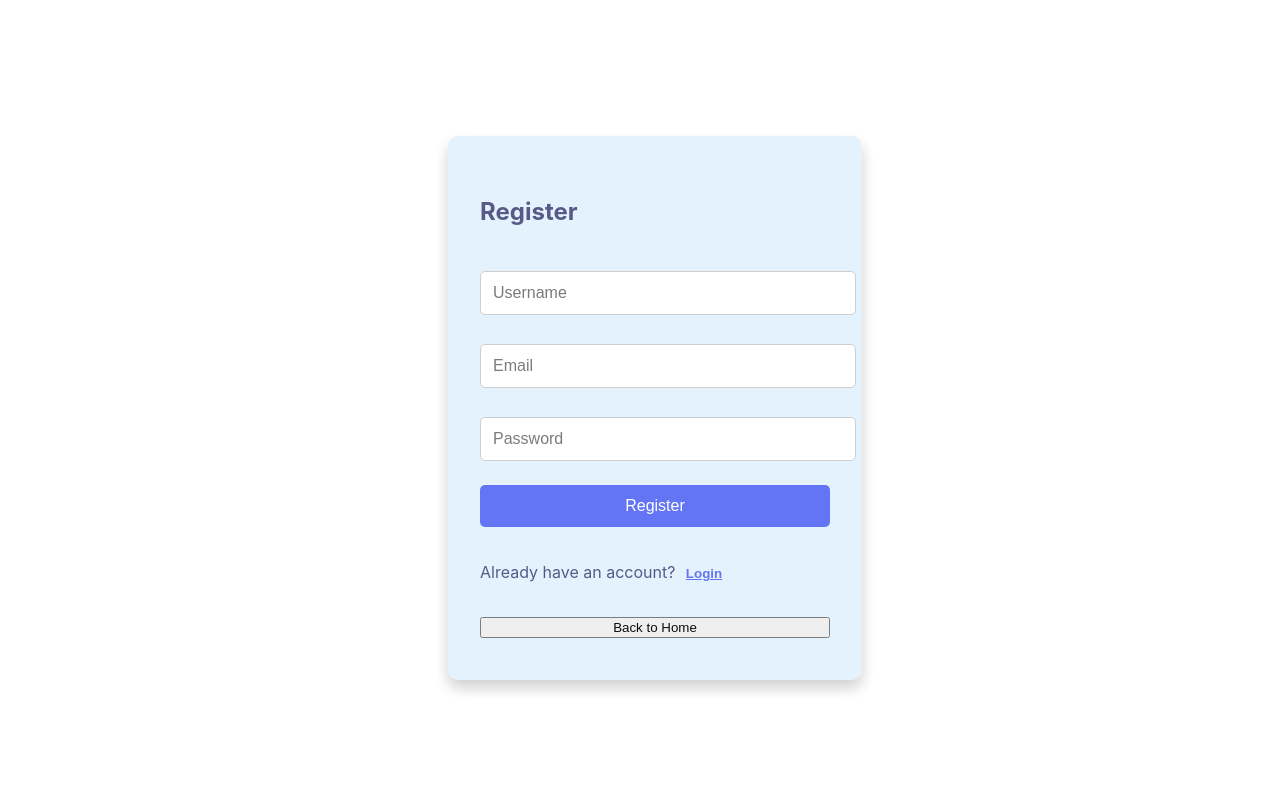
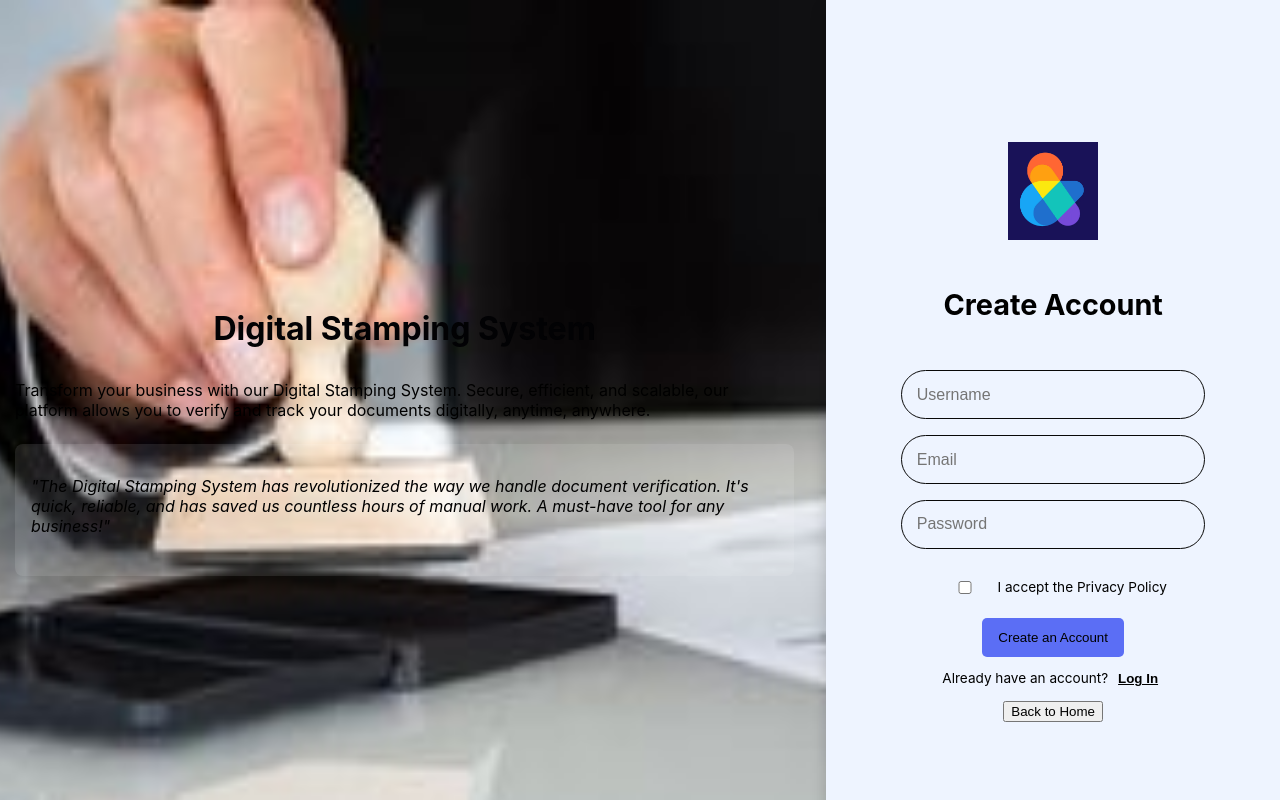
Before and after one commit to Mercykemboi/DocumentStamping, a React (Create React App) app in the folder frontend/: page / in a window 1280 px wide. Both pictures are taken after a click on the button "Register". Built offline with nearby package versions, Linux system fonts and the light colour scheme.

Commit message:
fix:register page redesigns

```diff
--- a/frontend/src/components/Register.css
+++ b/frontend/src/components/Register.css
@@ -1,104 +1,168 @@
-body
-{
-  color: #4c5282;
+/* Ensure no scrolling on the body */
+html, body {
+  height: 100%;
+  margin: 0;
+  overflow: hidden;  /* Prevent scrolling */
 }
 
-.register-modal {
-  position: absolute;
-  top: 17%;
-  left: 35%; /* Center the modal */
-  background-color: #e3f2fd; /* Gradient background */
-  padding: 2rem;
-  width: 350px; /* Increase width */
-  height: 480px;
-  border-radius: 10px; /* Rounded corners */
-  box-shadow: 0 8px 15px rgba(0, 0, 0, 0.2); /* Stronger shadow */
-  z-index: 10; /* Ensure it appears on top */
-  opacity: 0.95; /* Slight transparency */
+/* Parent Container */
+.register-container {
+  display: flex;
+  height: 100vh;
+  background: linear-gradient(to right, #fafafa, #eef2f3);
+  overflow: hidden;  /* Prevent scrolling within the container */
+}
+
+/* Left Section */
+.register-info {
+  flex: 1;
+  background-image: url('../images/stamping.jpg'); /* Replace with the actual path to your image */
+  background-size: cover; /* Ensure the image covers the entire section */
+  background-position: center; /* Center the image */
+  padding: 2rem;  /* Reduced padding */
+  padding-left: 15px; /* Adjusted padding for consistency */
   display: flex;
   flex-direction: column;
+  justify-content: center;
   align-items: center;
-  justify-content: center;
+  height: 100%;
+  width: 90%;
+
+  box-shadow: 0 8px 15px rgba(0, 0, 0, 0.2);
+  overflow: hidden;  /* Prevent content overflow */
+  background-repeat: no-repeat; /* Ensure no repeating of the image */
 }
 
-.register-content {
+
+.register-info h1 {
+  font-size: 2rem;  /* Reduced font size */
+  margin-bottom: 1rem;
+  margin-top: 20px;
+  color: #020204;
+}
+
+.register-info p {
+  font-size: 1rem;  /* Reduced font size */
+  margin-bottom: 1.5rem;
+  color: #000000;
+}
+
+.testimonial {
+  font-style: italic;
+  background: rgba(255, 255, 255, 0.1);
+  padding: 1rem;
+  border-radius: 8px;
+  overflow: hidden;  /* Prevent testimonial content from overflowing */
+}
+
+.testimonial span {
+  display: block;
+  margin-top: 1rem;
+  font-size: 0.9rem;
+  font-weight: bold;
+}
+
+/* Right Section */
+.register-form {
+  flex: 0.5;  /* Reduced width of the form */
+  background-color: #eef4ff;
+  padding: 2rem;  /* Reduced padding */
   display: flex;
   flex-direction: column;
-  gap: 1.2rem; /* Increase spacing */
-  width: 100%;
+  justify-content: center;
+  align-items: center;
+  height: 100%;
+  width: 50%;  /* Adjusted width */
+  box-shadow: 0 8px 15px rgba(0, 0, 0, 0.2);
+  overflow: hidden;  /* Prevent form overflow */
 }
 
-.register-content input {
-  padding: 0.75rem;
-  font-size: 1rem;
-  border: 1px solid #ccc;
-  border-radius: 5px;
-  width: 100%;
-  background-color: #ffffff;
-  margin: 5px 0;
+.register-form h2 {
+  font-size: 1.8rem;  /* Reduced font size */
+  margin-bottom: 1.5rem;
 }
 
-.btn-register {
+.role-toggle {
+  display: flex;
+  gap: 0.8rem;  /* Reduced gap */
+  margin-bottom: 1rem;  /* Reduced margin */
+}
+
+.role-toggle button {
+  flex: 1;
+  padding: 0.6rem;  /* Reduced padding */
+  font-size: 0.9rem;  /* Reduced font size */
+  background: none;
+  border: 1px solid #ddd;
+  border-radius: 5px;
+  cursor: pointer;
+  transition: all 0.3s ease;
+}
+
+.role-toggle button.active {
+  background: black;
+  color: white;
+  border-color: black;
+}
+
+.register-form input {
+  background-color: #eef4ff;
+  width: 70%;
+  padding: 0.90rem;
+  margin: 0.5rem 0;
+  border: 1px solid #080808;
+  border-radius: 100px;
+  font-size: 1rem;
+}
+
+.privacy-policy {
+  display: flex;
+  align-items: center;
+  margin: 1rem 0;
+  font-size: 0.85rem;  /* Reduced font size */
+}
+
+.privacy-policy input {
+  margin-right: 0.5rem;
+  width: 50px;
+}
+
+.register-btn {
   background-color: #5b6ef5;
-  color: white;
-  padding: 0.75rem;
-  font-size: 1rem;
+  color: black;
+  padding: 0.75rem 1rem;
   border: none;
   border-radius: 5px;
   cursor: pointer;
   transition: background-color 0.3s ease;
 }
 
-.btn-register:hover {
-  background-color: #4a57f3; /* Darker shade on hover */
-}
-
-.btn-close {
-  background-color: #ff4d4d;
-  color: white;
-  padding: 0.4rem;
-  border: none;
-  border-radius: 5px;
-  cursor: pointer;
-  transition: background-color 0.3s ease;
-}
-
-.btn-close:hover {
-  background-color: #d43f3f; /* Darker shade on hover */
-}
-
-/* Add animation for the modal's appearance */
-.register-modal {
-  animation: fadeIn 0.5s ease-in-out;
-}
-
-@keyframes fadeIn {
-  0% {
-    opacity: 0;
-    transform: translateY(-30px);
-  }
-  100% {
-    opacity: 1;
-    transform: translateY(0);
-  }
+.register-btn:hover {
+  background-color: #eef4ff;
 }
 
 .message {
-  color: #ff6347;
-  font-size: 1rem;
+  color: black;
+  margin: 1rem 0;
   text-align: center;
-  margin-top: 10px;
 }
 
-.btn-login-redirect {
-  background-color: transparent;
-  color: #5b6ef5;
-  font-weight: 600;
+.register-form p {
+  font-size: 0.85rem;  /* Reduced font size */
+}
+
+.register-form p button {
+  background: none;
+  background-color: #eef4ff;
   border: none;
   cursor: pointer;
+  font-weight: bold;
   text-decoration: underline;
 }
 
-.btn-login-redirect:hover {
-  color: #2575fc;
+/* Register Logo */
+.register-logo {
+  width: 90px; /* Adjust the size to be smaller */
+  height: auto; /* Maintain aspect ratio */
+  margin-bottom: 1.5rem; /* Reduce space below logo */
 }
--- a/frontend/src/components/Register.js
+++ b/frontend/src/components/Register.js
@@ -1,16 +1,16 @@
 import React, { useState } from "react";
+import { useNavigate } from "react-router-dom";
 import "./Register.css";
-import { useNavigate } from "react-router-dom";
+import Logo from "../images/Logo.png";
 
-const RegisterModal = ({ closeModal, openLogin }) => {
-  // State to store form inputs
+const RegisterModal = () => {
   const navigate = useNavigate();
   const [username, setUsername] = useState("");
   const [email, setEmail] = useState("");
   const [password, setPassword] = useState("");
   const [message, setMessage] = useState("");
 
-  // Function to handle form submission
+
   const handleRegister = async () => {
     try {
       const response = await fetch("http://127.0.0.1:8000/api/auth/register/", {
@@ -44,13 +44,43 @@ const RegisterModal = ({ closeModal, openLogin }) => {
     }
   };
   const handleBackToHome = () => {
-    navigate("/"); // Navigate to the homepage
-  };
+         navigate("/"); // Navigate to the homepage
+      };
+
 
   return (
-    <div className="register-modal">
-      <div className="register-content">
-        <h2>Register</h2>
+    <div className="register-container">
+      {/* Left Section */}
+      <div className="register-info">
+
+      <h1>Digital Stamping System</h1>
+<p>
+  Transform your business with our Digital Stamping System. Secure, efficient, and scalable,
+  our platform allows you to verify and track your documents digitally, anytime, anywhere.
+</p>
+<div className="testimonial">
+  <p>
+    "The Digital Stamping System has revolutionized the way we handle document verification.
+    It's quick, reliable, and has saved us countless hours of manual work. A must-have tool for any business!"
+  </p>
+
+</div>
+
+      </div>
+
+      {/* Right Section */}
+      <div className="register-form">
+         {/* Logo */}
+         <img
+          src={Logo} // Replace with the actual path to your logo
+          alt="Logo"
+          className="register-logo"
+        />
+        <h2>Create Account</h2>
+        <div className="role-toggle">
+
+
+        </div>
         <input
           type="text"
           placeholder="Username"
@@ -69,24 +99,22 @@ const RegisterModal = ({ closeModal, openLogin }) => {
           value={password}
           onChange={(e) => setPassword(e.target.value)}
         />
-        <button className="btn-register" onClick={handleRegister}>
-          Register
+        <div className="privacy-policy">
+          <input type="checkbox" id="privacy" />
+          <label htmlFor="privacy">I accept the Privacy Policy</label>
+        </div>
+
+        <button className="register-btn" onClick={handleRegister}>
+          Create an Account
         </button>
         {message && <p className="message">{message}</p>}
         <p>
           Already have an account?{" "}
-          <button className="btn-login-redirect" onClick={() => navigate("/login")}>
-            Login
-          </button>
-
+          <button onClick={() => navigate("/login")}>Log In</button>
         </p>
-        {/* Back to Home Button */}
         <button className="btn-back-to-home" onClick={handleBackToHome}>
           Back to Home
         </button>
-        {/* <button className="btn-close" onClick={closeModal}>
-          Close
-        </button> */}
       </div>
     </div>
   );
```
Also changed, not shown: frontend/src/images/Logo.png (added).
